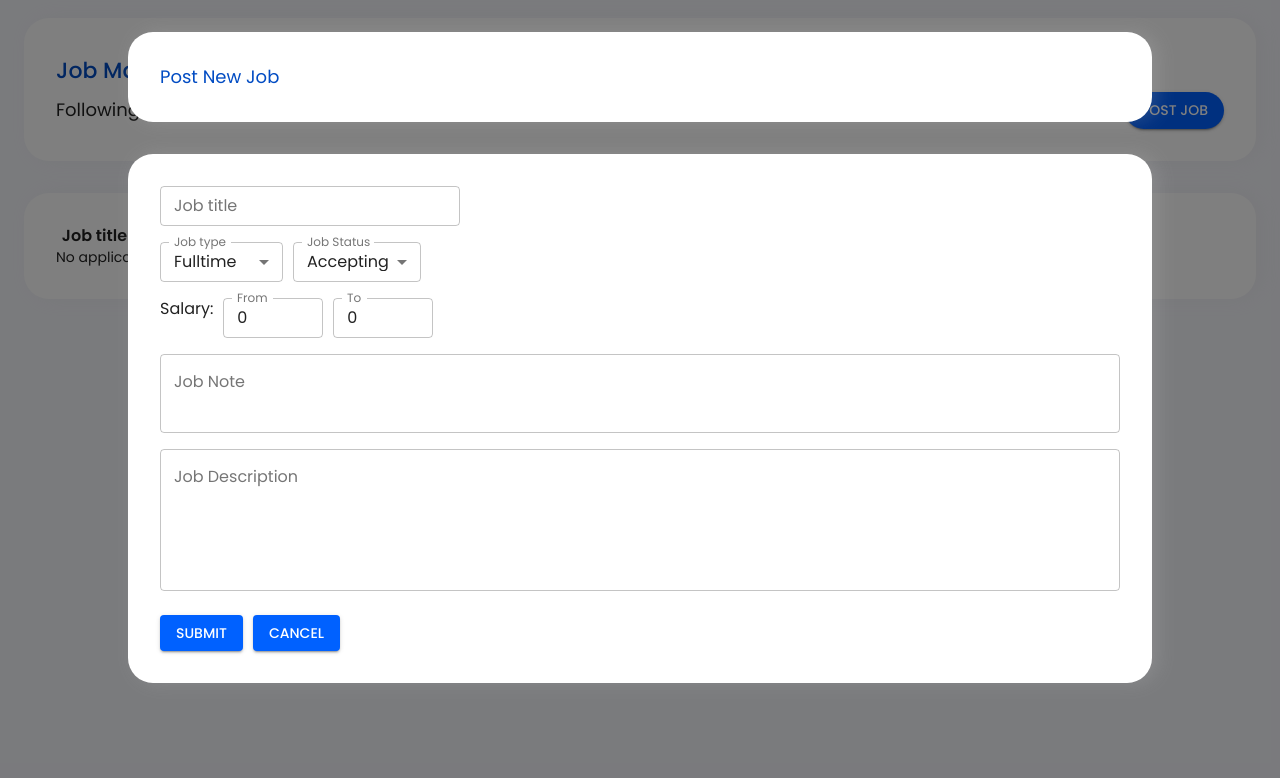
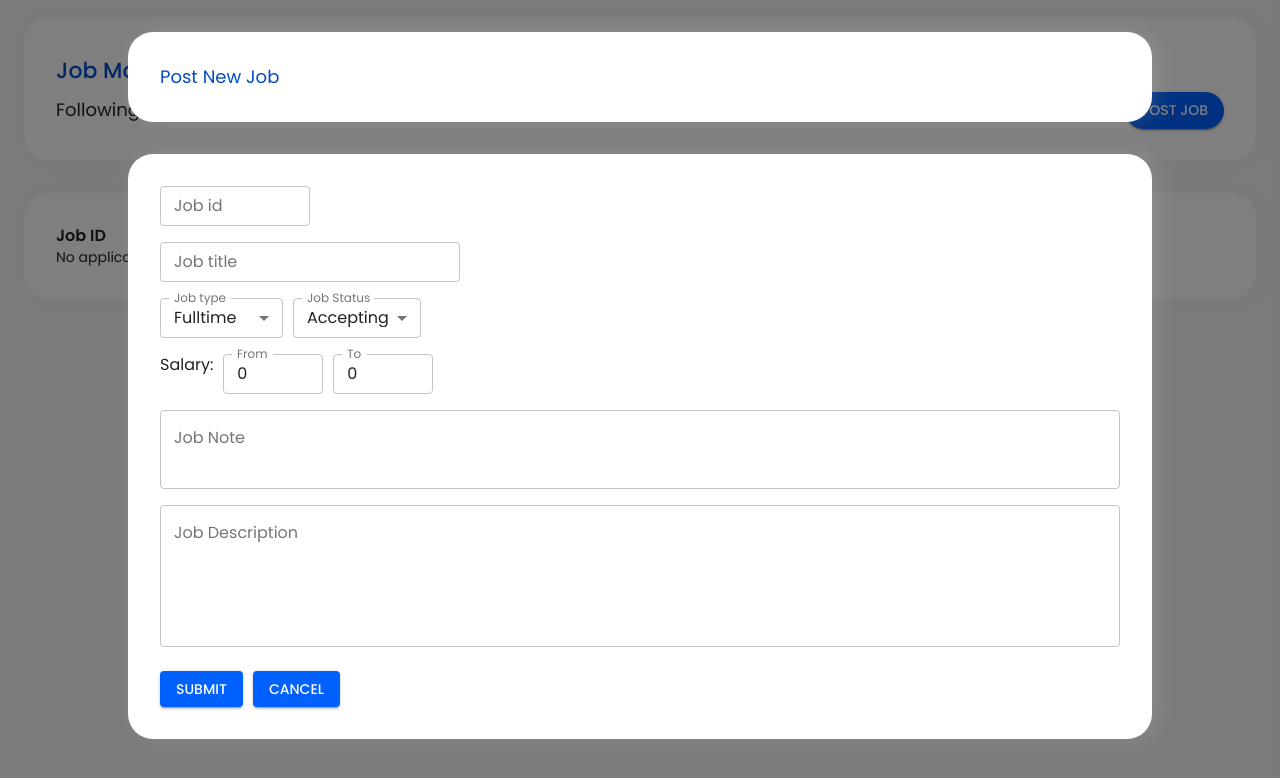
Before and after one commit to takeramagan/Smart-Match, a Next.js app: page /jobmanagement in a window 1280 px wide. Both pictures are taken after a click on the button "POST JOB". Shown: the top 778 px of the page. Built offline with nearby package versions, Linux system fonts and the light colour scheme.

Commit message:
feature/SMSE65 add job id & smse66 metisign logo

```diff
--- a/src/pages/history.js
+++ b/src/pages/history.js
@@ -42,7 +42,7 @@ const JobCard = ({job, feedback}) => {
 
       // mb={2}
       >
-      <img width={80} height={80} src={company_logo ?? 'defaultlogo.svg'} style={{borderRadius:15}}/>
+      <img width={80} height={80} src={company_logo ?? 'https://static.wixstatic.com/media/a3d6a4_8793d80e51cd45dab01ec9949fede6e4~mv2.png/v1/fill/w_247,h_247,al_c,lg_1,q_85/B.webp'} style={{borderRadius:15}}/>
       <Box ml={2} flexGrow={1}>
         <Box display='flex' flexDirection='row'>
           <Box>
--- a/src/pages/jobmanagement.js
+++ b/src/pages/jobmanagement.js
@@ -527,7 +527,8 @@ const validationSchema = yup.object({
   note: yup
     .string(),
   jobtype: yup.number(),
-  status: yup.number()
+  status: yup.number(),
+  job_reference_id:yup.string().required("Job Id is required")
 });
 
 //Edit or add Job
@@ -535,7 +536,7 @@ const JobDetail = ({job, index, closeModal, updatePage, hrid}) => {
   // let initJob = {status:0, link:"", post_date:"", applicants:[],title:"", modify_date:"", description:null, salary_start:null, salary_end:null}
   let initJob = {}
   const isNew = index === -1
-  const { job_id: jobid, jobstatus, link, post_date, modify_date, applicants, jobtitle:title, description, salarylow: salary_start, salaryhigh: salary_end, jobtype, note } =  isNew ? initJob:job
+  const { job_id: jobid, jobstatus, link, post_date, modify_date, applicants, jobtitle:title, description, salarylow: salary_start, salaryhigh: salary_end, jobtype, note, job_reference_id } =  isNew ? initJob:job
   const [openConfirmDlg, setOpenConfirmDlg] = useState(false) //open confirm dialog
 
   const formik = useFormik({
@@ -547,6 +548,7 @@ const JobDetail = ({job, index, closeModal, updatePage, hrid}) => {
       description: description ?? "",
       jobtype: parseInt(jobtype ?? 0),//0:full time 1:contract 2:part
       status: parseInt(jobstatus ?? 0),//0:accepting 1:closed 2:filled
+      job_reference_id: job_reference_id ?? ""
     },
     validationSchema: validationSchema,
     onSubmit: (values) => {
@@ -573,6 +575,7 @@ const JobDetail = ({job, index, closeModal, updatePage, hrid}) => {
       data.append('jobtype', values.jobtype);
       data.append('dcc', X_API_KEY_B_AND_C);
       data.append('jobid',isNew ? uuidv4() : jobid);
+      data.append('job_reference_id', values.job_reference_id);
       const config = {
         method: 'post',
         url: APP_END_POINT_B_AND_C + (isNew ? 'publish_job_posting' : 'update_job_posting'),
@@ -636,6 +639,15 @@ const JobDetail = ({job, index, closeModal, updatePage, hrid}) => {
         <Box p={4} mt={4} fontSize={h2}>
         <form onSubmit={formik.handleSubmit}>
             <Box >
+              <TextField id="job_reference_id" label="Job id" variant="outlined" size='small' name='job_reference_id'
+                value={formik.values.job_reference_id}
+                onChange={formik.handleChange}
+                onBlur={formik.handleBlur}
+                error={formik.touched.job_reference_id && Boolean(formik.errors.job_reference_id)}
+                helperText={formik.touched.job_reference_id && formik.errors.job_reference_id}
+                style={{width: 150}}/>
+            </Box>
+            <Box mt={2}>
               <TextField id="title" label="Job title" variant="outlined" size='small' name='title'
                 value={formik.values.title}
                 onChange={formik.handleChange}
@@ -760,7 +772,7 @@ const JobDetail = ({job, index, closeModal, updatePage, hrid}) => {
 
 const CardItem = ({index, onShowJobDetail, onShowApplicants, item, style, isTitle, onAddApplicant}) => {
 
-  const { job_id:id, jobstatus:status, link, job_posting_time, postdate, modify_date, applicants, jobtitle: title, edit, note } = item
+  const { job_id:id, jobstatus:status, link, job_posting_time, postdate, modify_date, applicants, jobtitle: title, edit, note, job_reference_id } = item
   //0:accepting 1:closed 2:filled
   const job_status  = (status >= 0 && status < JOB_STATUS.length ) ? JOB_STATUS[status]: status
   const numOfApplicants = isTitle ? "Applicants" : (applicants ?? 0) //标题没有index
@@ -768,7 +780,7 @@ const CardItem = ({index, onShowJobDetail, onShowApplicants, item, style, isTitl
   return(
     <Box>
       <Box key={index} display='flex' flexDirection='row' fontSize={h2} alignItems='center' justifyContent='center' style={style}>
-        {/* <Box width='8%' overflow='hidden'>{isTitle ? 'Job ID' : id}</Box> */}
+        <Box width='8%' overflow='hidden'>{isTitle ? 'Job ID' : job_reference_id}</Box>
         <Box width='20%' overflow='hidden'>{title}</Box>
         <Box width='15%' overflow='hidden' textAlign='center'>
           {/**index === undefined 表示list 的标题栏*/}
```
